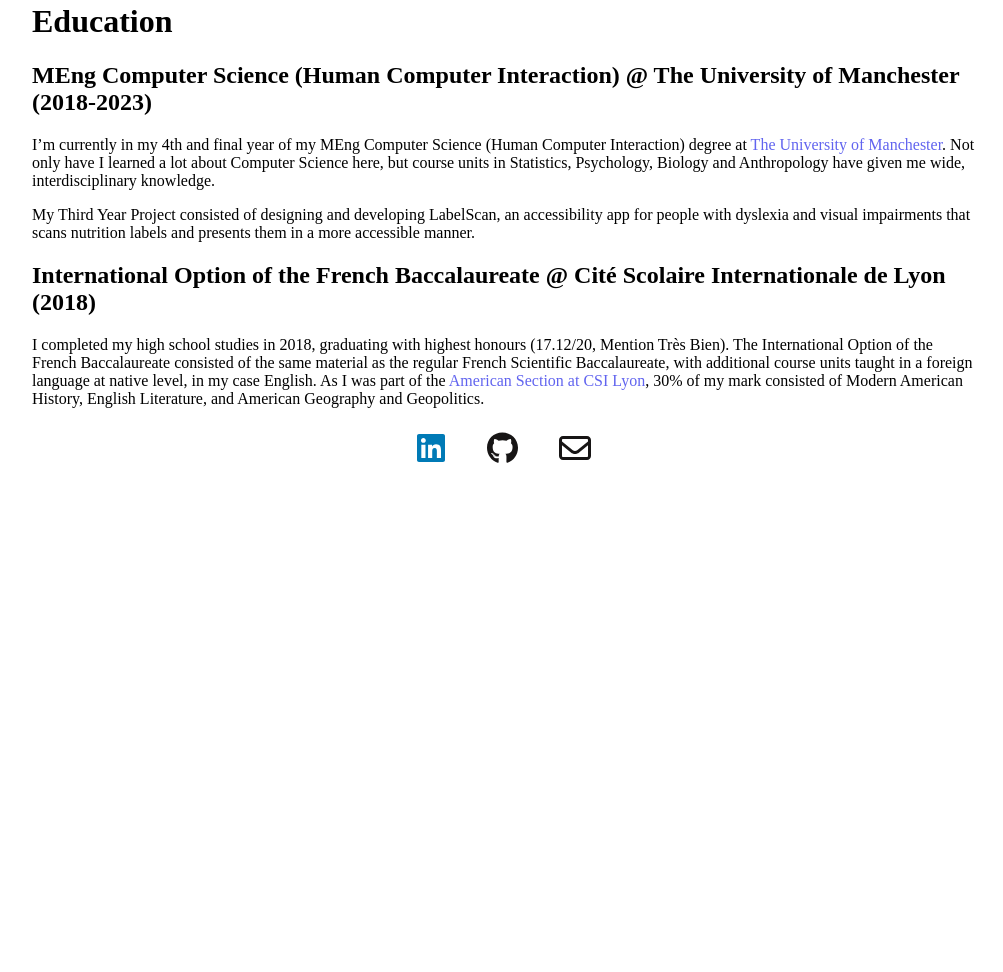
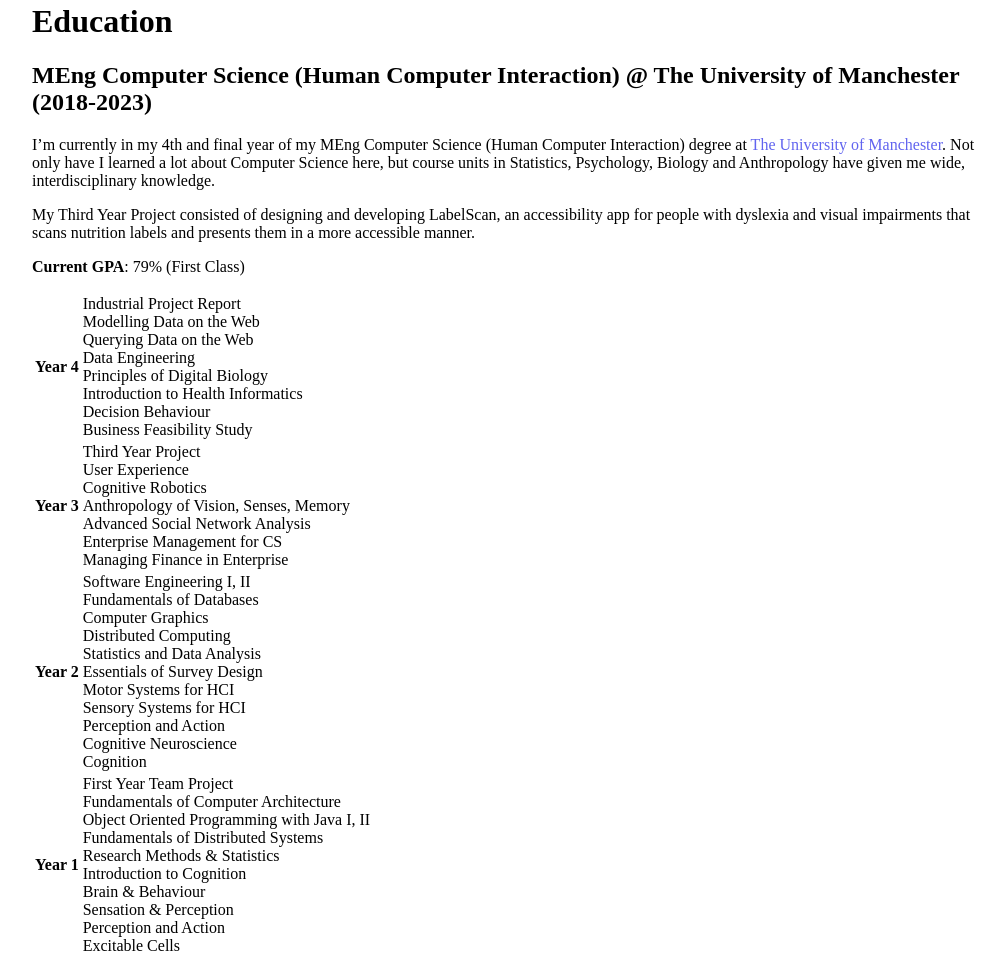
Before and after one commit to cumartinal/personal-website, a Gatsby site in the folder personal-website/: page /education in a window 1280 px wide. Shown: the part 148-1120 px from the top of the page, without its empty margins (136-1139 px from the left). Before the commit the page ends 800 px from the top, so only its background shows below. Built offline with nearby package versions, Linux system fonts and the light colour scheme; Gatsby itself is replaced by a stand-in of ours.

Commit message:
Add course unit table

```diff
--- a/personal-website/src/components/layout.css
+++ b/personal-website/src/components/layout.css
@@ -45,3 +45,19 @@
   outline: 0;
   box-shadow: inset 0 0 0 1px #6164ef;
 }
+
+tr {
+  border-bottom: 1px solid #ddd;
+}
+
+table {
+  border-collapse: collapse;
+  width: 100%;
+  font-family: "Noto Sans", sans-serif;
+}
+
+td {
+  vertical-align: bottom;
+  line-height: 24px;
+  padding-right: 4px;
+}
--- a/personal-website/src/pages/education.js
+++ b/personal-website/src/pages/education.js
@@ -35,6 +35,107 @@
           that scans nutrition labels and presents them in a more accessible
           manner.
         </p>
+        <p>
+          <b>Current GPA</b>: 79% (First Class)
+        </p>
+        <table>
+          <tr>
+            <td>
+              <b>Year 4</b>
+            </td>
+            <td>
+              Industrial Project Report
+              <br />
+              Modelling Data on the Web
+              <br />
+              Querying Data on the Web
+              <br />
+              Data Engineering
+              <br />
+              Principles of Digital Biology
+              <br />
+              Introduction to Health Informatics
+              <br />
+              Decision Behaviour
+              <br />
+              Business Feasibility Study
+            </td>
+          </tr>
+          <tr>
+            <td>
+              <b>Year 3</b>
+            </td>
+            <td>
+              Third Year Project
+              <br />
+              User Experience
+              <br />
+              Cognitive Robotics
+              <br />
+              Anthropology of Vision, Senses, Memory
+              <br />
+              Advanced Social Network Analysis
+              <br />
+              Enterprise Management for CS
+              <br />
+              Managing Finance in Enterprise
+            </td>
+          </tr>
+          <tr>
+            <td>
+              <b>Year 2</b>
+            </td>
+            <td>
+              Software Engineering I, II
+              <br />
+              Fundamentals of Databases
+              <br />
+              Computer Graphics
+              <br />
+              Distributed Computing
+              <br />
+              Statistics and Data Analysis
+              <br />
+              Essentials of Survey Design
+              <br />
+              Motor Systems for HCI
+              <br />
+              Sensory Systems for HCI
+              <br />
+              Perception and Action
+              <br />
+              Cognitive Neuroscience
+              <br />
+              Cognition
+            </td>
+          </tr>
+          <tr>
+            <td>
+              <b>Year 1</b>
+            </td>
+            <td>
+              First Year Team Project
+              <br />
+              Fundamentals of Computer Architecture
+              <br />
+              Object Oriented Programming with Java I, II
+              <br />
+              Fundamentals of Distributed Systems
+              <br />
+              Research Methods & Statistics
+              <br />
+              Introduction to Cognition
+              <br />
+              Brain & Behaviour
+              <br />
+              Sensation & Perception
+              <br />
+              Perception and Action
+              <br />
+              Excitable Cells
+            </td>
+          </tr>
+        </table>
         {/* TODO: Add courses table */}
         <h2>
           International Option of the French Baccalaureate @ Cité Scolaire
```
